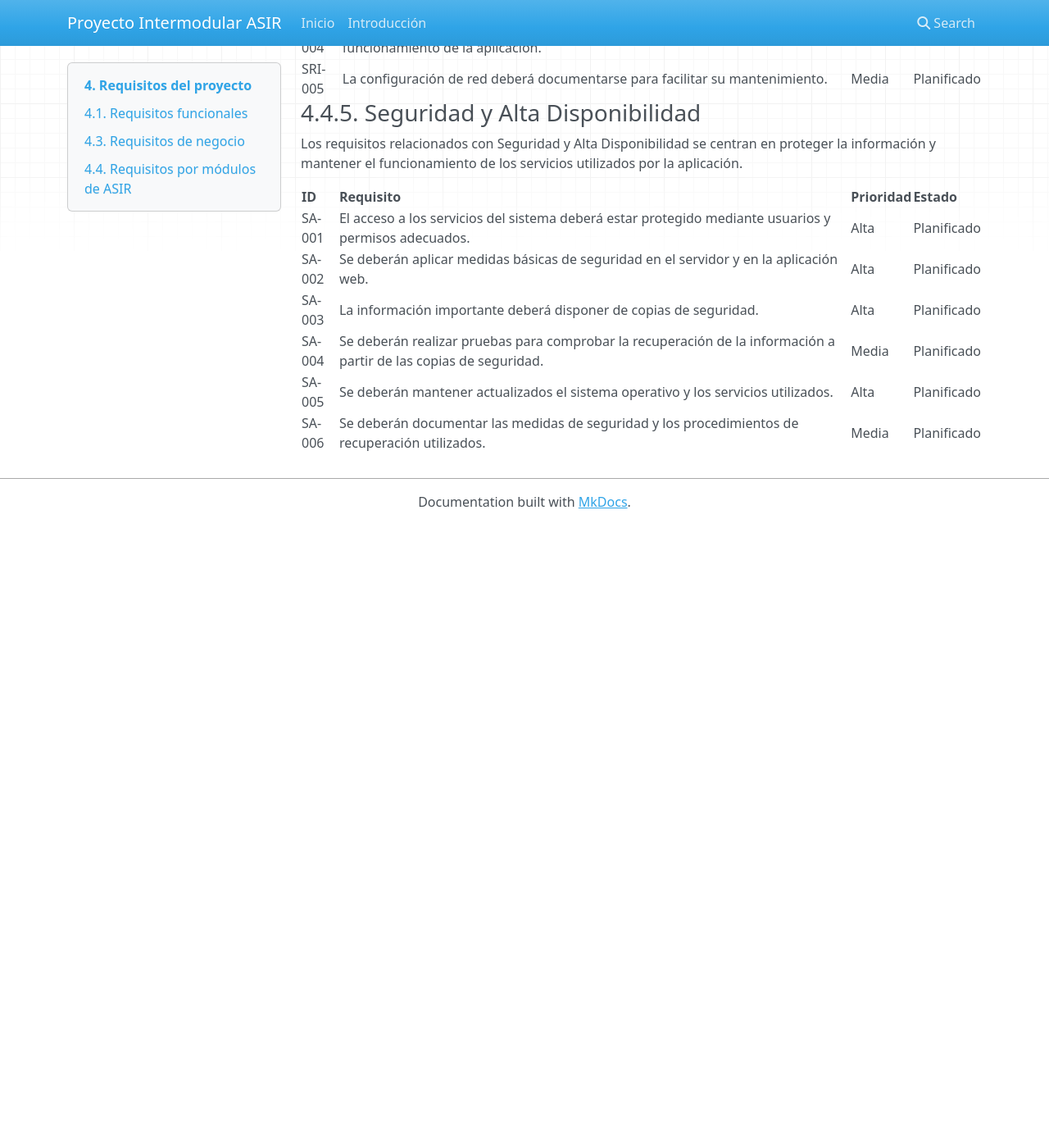
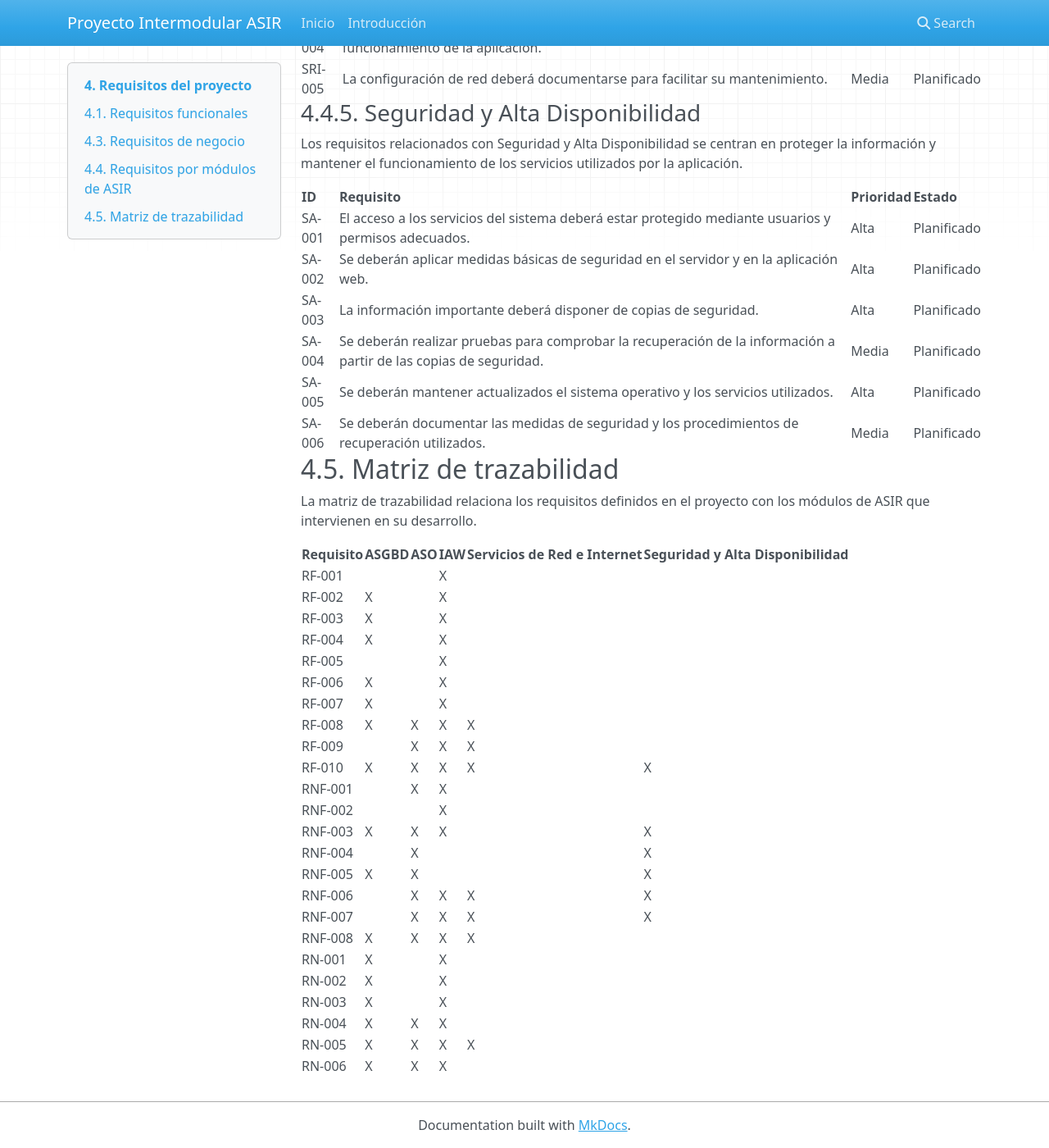
Before and after one commit to joelsanchezgalera-ship-it/Proyecto-Intermodular-ASIR, an MkDocs documentation site: the page built from docs/04_requisitos.md, in a window 1280 px wide and 1400 px high, scrolled down 3299 px. Shown: the whole window at 82% size. Built offline with MkDocs 1.6.1, drawn with Linux system fonts in a browser that asks for light colours; nearby versions of some CDN libraries; before the commit the page ends 3939 px from its top, so only the background shows below that.

Commit message:
Añadida matriz de trazabilidad de requisitos

```diff
--- a/docs/04_requisitos.md
+++ b/docs/04_requisitos.md
@@ -107,3 +107,34 @@ Los requisitos relacionados con Seguridad y Alta Disponibilidad se centran en pr
 | SA-004 | Se deberán realizar pruebas para comprobar la recuperación de la información a partir de las copias de seguridad. | Media | Planificado |
 | SA-005 | Se deberán mantener actualizados el sistema operativo y los servicios utilizados. | Alta | Planificado |
 | SA-006 | Se deberán documentar las medidas de seguridad y los procedimientos de recuperación utilizados. | Media | Planificado |
+
+## 4.5. Matriz de trazabilidad
+
+La matriz de trazabilidad relaciona los requisitos definidos en el proyecto con los módulos de ASIR que intervienen en su desarrollo.
+
+| Requisito | ASGBD | ASO | IAW | Servicios de Red e Internet | Seguridad y Alta Disponibilidad |
+|---|---|---|---|---|---|
+| RF-001 |  |  | X |  |  |
+| RF-002 | X |  | X |  |  |
+| RF-003 | X |  | X |  |  |
+| RF-004 | X |  | X |  |  |
+| RF-005 |  |  | X |  |  |
+| RF-006 | X |  | X |  |  |
+| RF-007 | X |  | X |  |  |
+| RF-008 | X | X | X | X |  |
+| RF-009 |  | X | X | X |  |
+| RF-010 | X | X | X | X | X |
+| RNF-001 |  | X | X |  |  |
+| RNF-002 |  |  | X |  |  |
+| RNF-003 | X | X | X |  | X |
+| RNF-004 |  | X |  |  | X |
+| RNF-005 | X | X |  |  | X |
+| RNF-006 |  | X | X | X | X |
+| RNF-007 |  | X | X | X | X |
+| RNF-008 | X | X | X | X |  |
+| RN-001 | X |  | X |  |  |
+| RN-002 | X |  | X |  |  |
+| RN-003 | X |  | X |  |  |
+| RN-004 | X | X | X |  |  |
+| RN-005 | X | X | X | X |  |
+| RN-006 | X | X | X |  |  |
```
